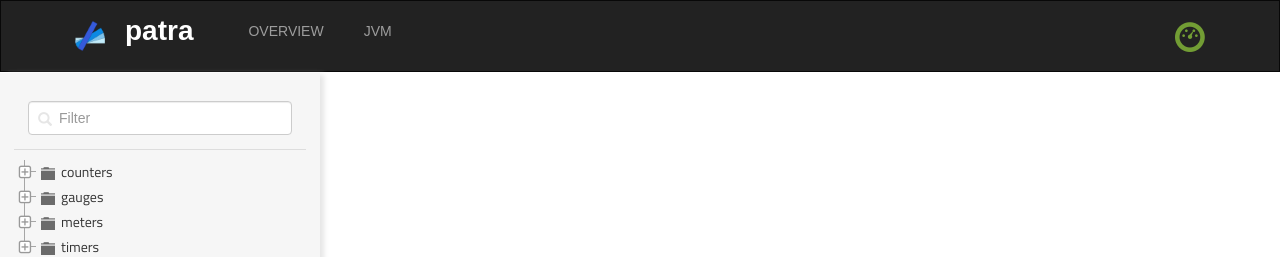
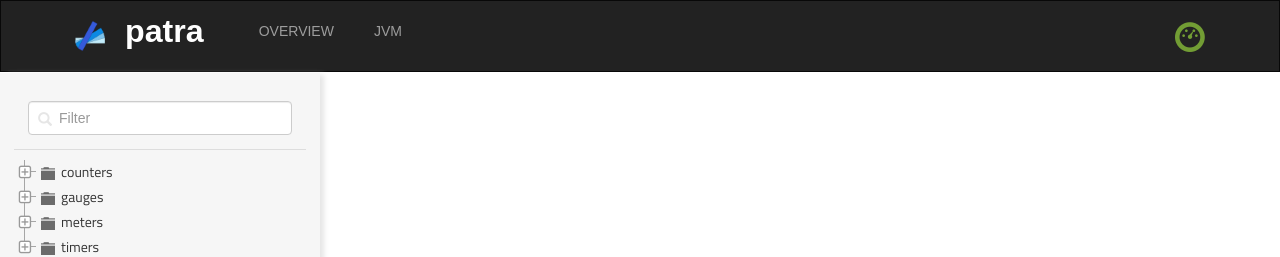
Before and after one commit to indrabasak/patra, a Jekyll site: the page demo/index.html, which Jekyll copies as it is, in a window 1280 px wide. Shown: the top 257 px of the page. Built offline with Jekyll 4.4.1, drawn with Linux system fonts in a browser that asks for light colours; some web fonts are replaced.

Commit message:
Changed logo font size.

```diff
--- a/demo/css/patra.css
+++ b/demo/css/patra.css
@@ -149,10 +149,11 @@ footer {
 }*/
 .navbar-brand {
   padding: 20px 20px;
-  font-family: 'Galdeano', sans-serif; }
+  font-family: 'Galdeano', sans-serif;
+  font-size: 2.3em; }
 
 .navbar-inverse .navbar-brand {
-  font-size: 2.0em;
+  font-size: 2.3em;
   font-weight: bold;
   color: #ffffff; }
 
--- a/dist/css/patra.css
+++ b/dist/css/patra.css
@@ -149,10 +149,11 @@ footer {
 }*/
 .navbar-brand {
   padding: 20px 20px;
-  font-family: 'Galdeano', sans-serif; }
+  font-family: 'Galdeano', sans-serif;
+  font-size: 2.3em; }
 
 .navbar-inverse .navbar-brand {
-  font-size: 2.0em;
+  font-size: 2.3em;
   font-weight: bold;
   color: #ffffff; }
 
```
